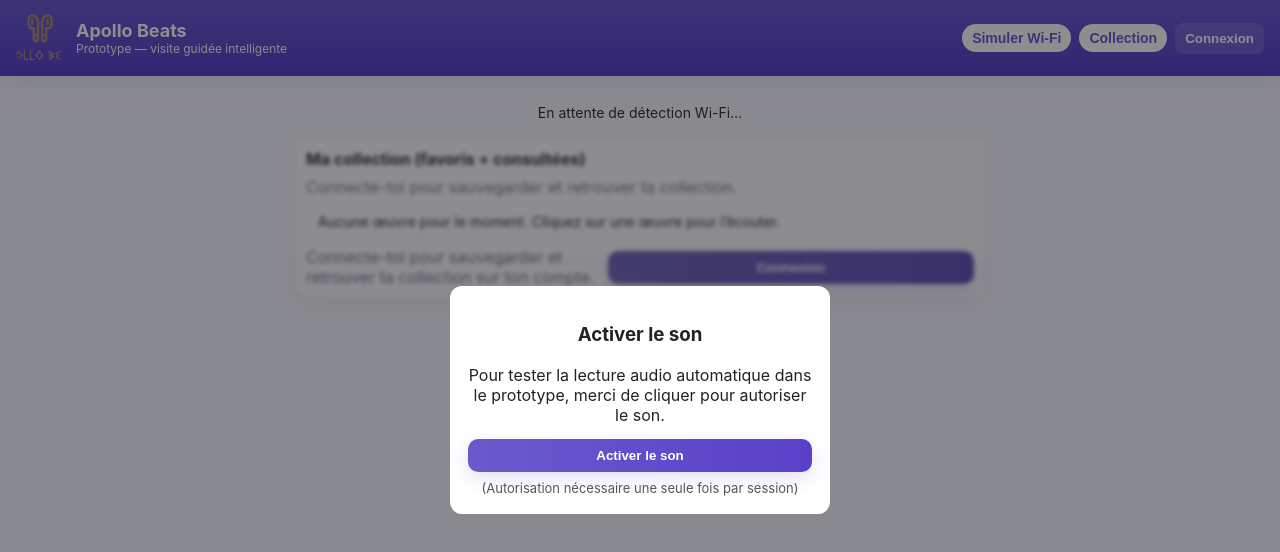
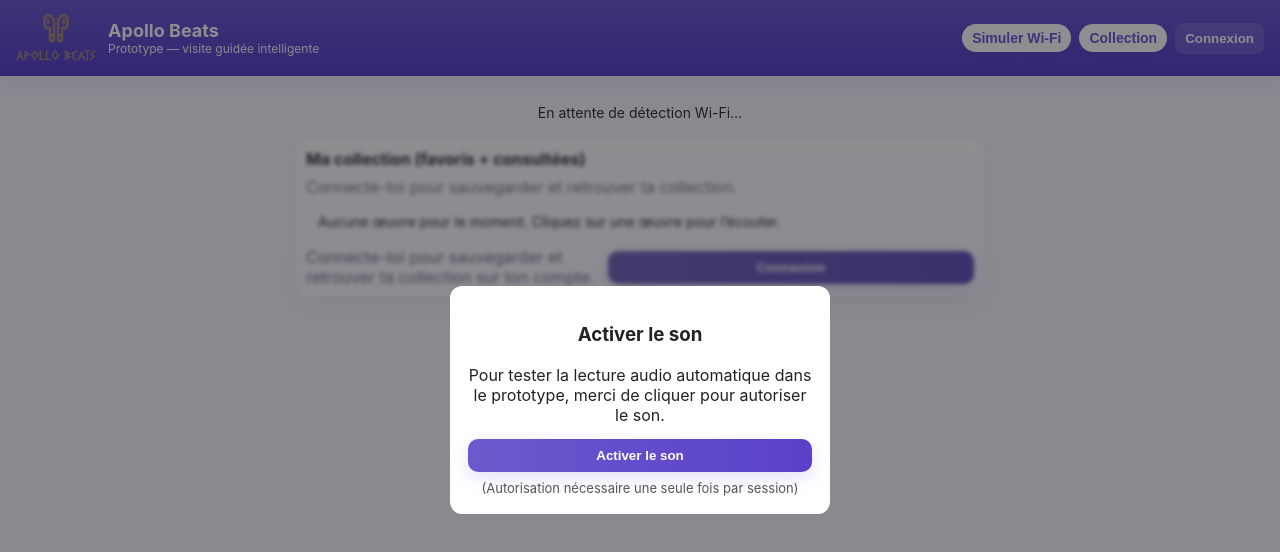
Before and after one commit to AmraneSB/M2-Projet-, a plain HTML site: page index.html in a window 1280 px wide. Drawn offline with Linux system fonts and the light colour scheme.

```diff
--- a/index.html
+++ b/index.html
@@ -33,7 +33,7 @@
   header .brand{
     display:flex;align-items:center;gap:12px;
   }
-  header img.logo{width:48px;height:48px;border-radius:10px;object-fit:cover}
+  header img.logo{height:48px;object-fit:cover}
   header h1{font-size:18px;margin:0}
   header p.sub{margin:0;font-size:12px;opacity:0.95}
 
```
